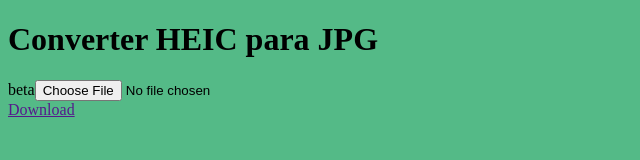
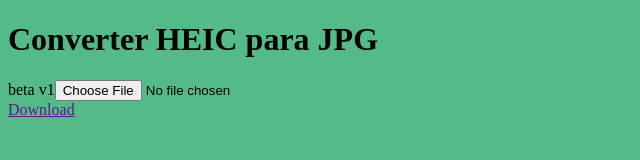
Before and after one commit to felipepsantanna/heictojpg, a Next.js app: page / in a window 1280 px wide. Shown: the top 160 px of the page, without its empty margins (0-640 px from the left). Built offline with nearby package versions, Linux system fonts and the light colour scheme.

Commit message:
testando novamente o commit

```diff
--- a/pages/index.js
+++ b/pages/index.js
@@ -88,7 +88,7 @@ export default function Home() {
     </div>
           <div className="col-sm-4">
             <h1 className="display-4">Converter HEIC para JPG</h1>
-            beta
+            beta v1
             <input type="file" name="file" id="file" className="inputfile" accept=".heic" multiple="" onChange={(e) => onChange(e)}/>
 
     </div>
```
